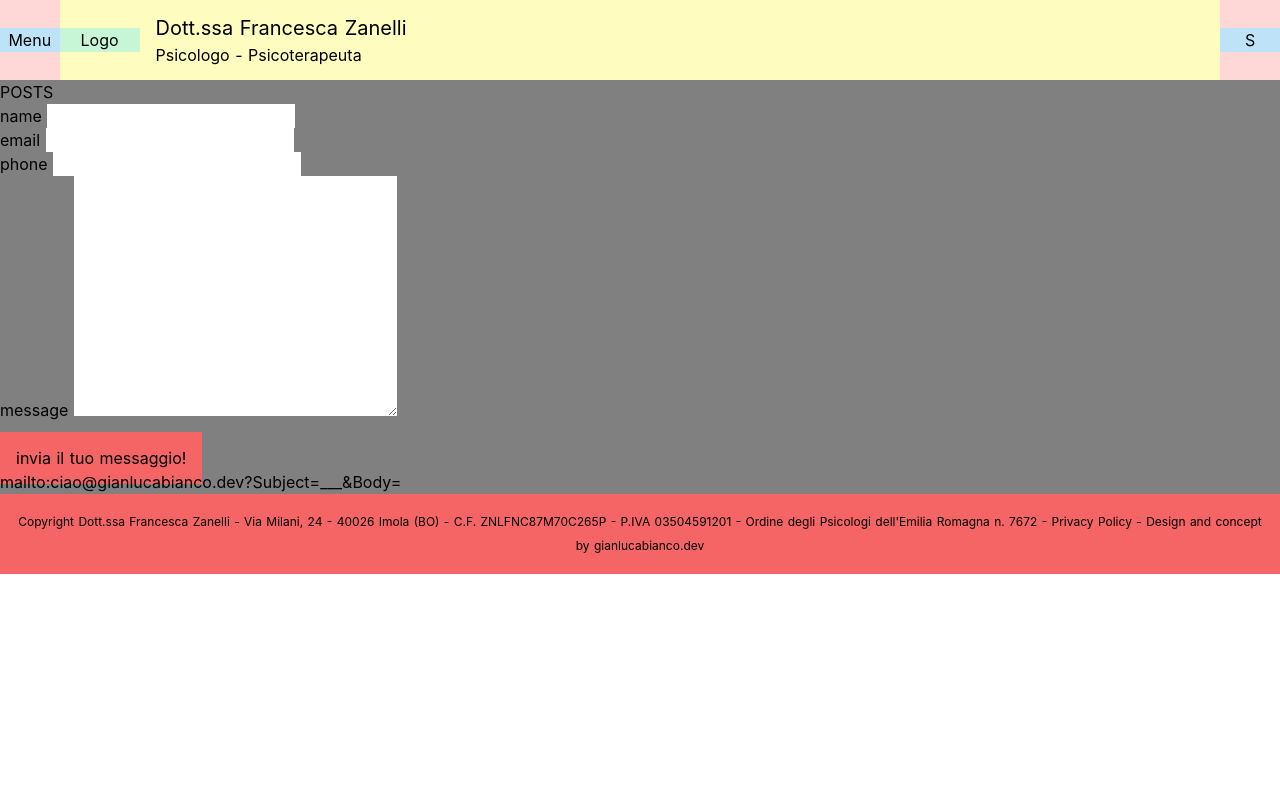
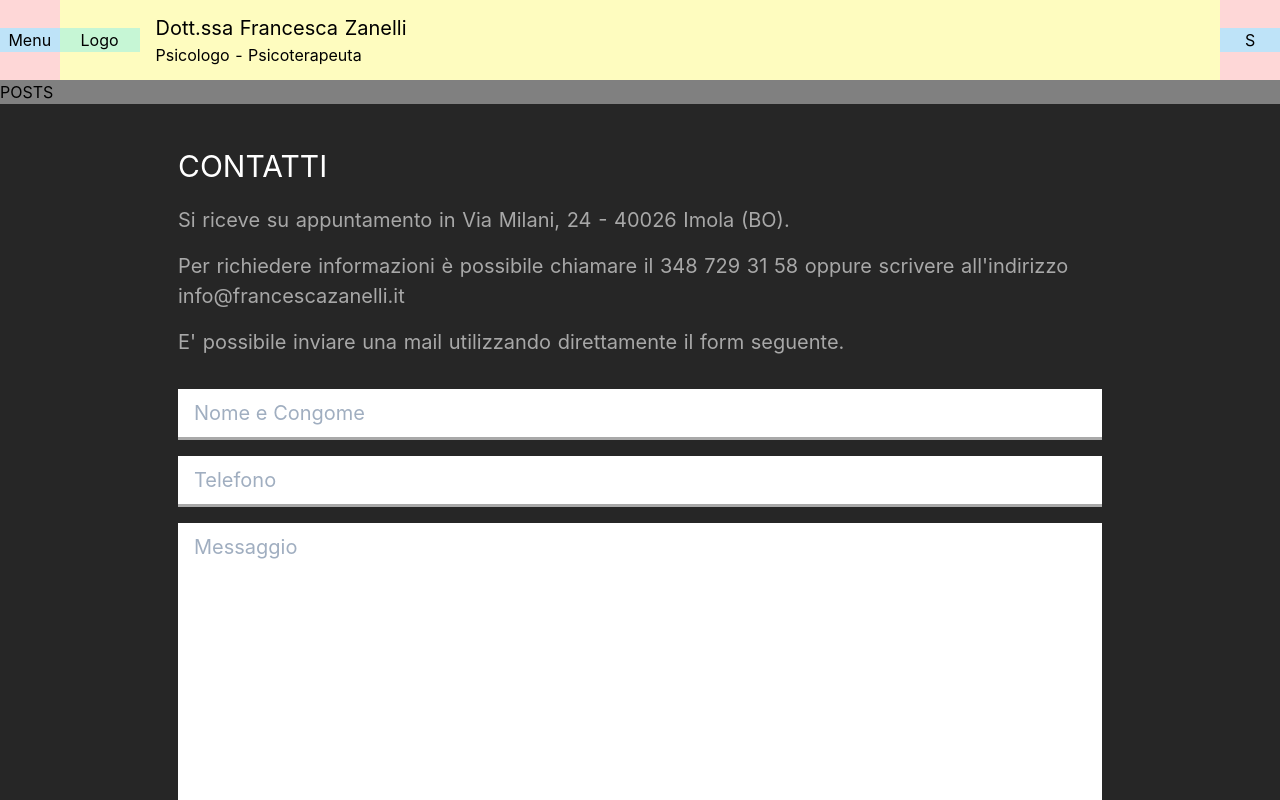
Before and after one commit to gianlucabianco/zanelli-nuxt, a Nuxt app: page / in a window 1280 px wide. Shown: the top 800 px of the page. Built offline with nearby package versions, Linux system fonts and the light colour scheme.

Commit message:
FEAT && STYLE: contact form && footer

```diff
--- a/components/ZContactForm.vue
+++ b/components/ZContactForm.vue
@@ -1,64 +1,59 @@
 <template>
   <div class="z-contact-form">
-    <form name="modulo">
-      <div class="z-form-group">
-        <label for="name">
-          name
-        </label>
+    <form class="z-contact-form__module">
+      <div
+         class="z-contact-form__module--description"
+      >
+        <h3>
+          CONTATTI
+        </h3>
+        <p>
+          Si riceve su appuntamento in Via Milani, 24 - 40026 Imola (BO).
+        </p>
+        <p>
+          Per richiedere informazioni è possibile chiamare il 348 729 31 58 oppure scrivere all'indirizzo info@francescazanelli.it
+        </p>
+        <p>
+          E' possibile inviare una mail utilizzando direttamente il form seguente.
+        </p>
+      </div>
+      <div class="z-contact-form__module__form-group">
         <input
           v-model="name"
-          :placeholder="name"
+          placeholder="Nome e Congome"
           type="text"
           name="name"
+          class="z-contact-form__module__form-group--input"
         >
       </div>
-      <div class="z-form-group">
-        <label for="email">
-          email
-        </label>
+      <div class="z-contact-form__module__form-group">
         <input
-          v-model="email"
-          :placeholder="email"
+          v-model="phone"
+          placeholder="Telefono"
           type="text"
-          name="email"
+          name="phone"
+          class="z-contact-form__module__form-group--input"
         >
       </div>
-      <div class="z-form-group">
-        <label for="phone">
-          phone
-        </label>
-        <input
-          v-model="phone"
-          :placeholder="phone"
-          type="text"
-          name="phone"
-        >
-      </div>
-      <div class="z-form-group">
-        <label for="message">
-          message
-        </label>
+      <div class="z-contact-form__module__form-group">
         <textarea
           v-model="message"
-        :placeholder="message"
+          placeholder="Messaggio"
           type="text"
           name="message"
           rows="10"
           cols="30"
+          class="z-contact-form__module__form-group--input"
         />
       </div>
-      <br>
-    </form>
       <a
-      class="testBnt"
+        class="z-contact-form__module--btn"
         target="_blank"
         :href="submitLink"
       >
-      invia il tuo messaggio!
+        INVIA
       </a>
-    <div class="">
-      {{ name }} {{ email }} {{ phone }} {{ message }} {{ submitLink }}
-    </div>
+    </form>
   </div>
 </template>
 
@@ -70,29 +65,124 @@ export default {
       email: '',
       phone: '',
       message: '',
-      // submitLink: 'mailto:pi.gs.bianco@gmail.com?Subject=_' + this.name + '_' + this.email + '_' + this.phone + '&Body=' + this.message,
     };
   },
   computed: {
+    filteredName() {
+
+      if ( this.name )
+        return this.name.split(' ').join('%20');
+
+      return this.name;
+
+    },
+    filteredEmail() {
+
+      if ( this.email )
+        return this.email.split(' ').join('%20');
+
+      return this.email;
+
+    },
+    filteredPhone() {
+
+      if ( this.phone )
+        return this.phone.split(' ').join('%20');
+
+      return this.phone;
+
+    },
+    filteredMessage() {
+
+      if ( this.message )
+        return this.message.split(' ').join('%20');
+
+      return this.message;
+
+    },
     submitLink() {
-      return 'mailto:ciao@gianlucabianco.dev?Subject=_' + this.name + '_' + this.email + '_' + this.phone + '&Body=' + this.message;
-    },
-  },
-  methods: {
-    submit() {
-
+      return 'mailto:ciao@gianlucabianco.dev?Subject=_' + this.filteredName + '%20' + this.filteredEmail + '%20' + this.filteredPhone + '&Body=' + this.filteredMessage;
     },
   },
 }
 </script>
 
 <style
-  lang="css"
+  lang="scss"
   scoped
 >
-.testBnt {
 
-  @apply .bg-red-500 .p-4 .my-4;
+.z-contact-form {
+
+  color: #a8a8a8 ;
+  background-color: #262626;
+
+  @apply p-6 text-xl;
+
+  &__module {
+
+    @screen lg {
+
+      @apply w-3/4 mx-auto;
 
     }
+
+    &--description {
+
+      h3 {
+
+        @apply py-4 text-3xl text-white;
+
+      }
+
+      p {
+
+        @apply pb-4;
+
+      }
+
+    }
+
+    &__form-group {
+
+      @apply w-full my-4;
+
+      &--input {
+
+        line-height: 32px;
+        border-bottom: 3px solid darkgrey;
+
+        @apply w-full py-2 px-4 outline-none text-black;
+
+        &:focus {
+
+          box-shadow: 0 0 5px rgba(223, 247, 254, 1);
+          border: 1px solid rgba(223, 247, 254, 1);
+
+        }
+
+      }
+
+    }
+
+    &--btn {
+
+      transition: 0.5s ease-in-out;
+
+      @apply w-full inline-block p-4 my-4 text-center border-2 border-solid border-white text-white;
+
+      &:hover {
+
+        transition: 0.5s ease-in-out;
+
+        @apply bg-white text-black;
+
+      }
+
+    }
+
+  }
+
+}
+
 </style>
--- a/components/ZFooter.vue
+++ b/components/ZFooter.vue
@@ -14,12 +14,14 @@
 .z-footer {
 
   min-height: 80px;
+  color: #767676;
+  background-color: #1E1E1E;
 
-  @apply .flex .items-center .justify-center .w-full .flex .text-xs .bg-red-500 .py-4 .px-4;
+  @apply flex items-center justify-center w-full py-4 px-4 text-xs;
 
   &__content {
 
-    @apply .text-center .leading-loose	;
+    @apply text-center leading-loose	;
 
   }
 
--- a/components/ZNavbar.vue
+++ b/components/ZNavbar.vue
@@ -43,26 +43,26 @@
 
 .z-navbar {
 
-      @apply .flex .w-full .fixed .h-20 .bg-red-200 .z-10;
+      @apply flex w-full fixed h-20 bg-red-200 z-10;
 
       &__menu,
       &__search {
 
-        @apply .flex .self-center .justify-center .w-16 .bg-blue-200 .px-2;
+        @apply flex self-center justify-center w-16 bg-blue-200 px-2;
 
       }
 
       &__main {
 
-        @apply .flex .bg-yellow-200 .w-full;
+        @apply flex bg-yellow-200 w-full;
 
         &--logo {
 
-          @apply .hidden;
+          @apply hidden;
 
           @screen sm {
 
-            @apply .flex .self-center .justify-center .w-20 .bg-green-200;
+            @apply flex self-center justify-center w-20 bg-green-200;
 
           }
 
@@ -70,23 +70,23 @@
 
         &--title {
 
-          @apply .flex .self-center .flex-col .px-2;
+          @apply flex self-center flex-col px-2;
 
           @screen sm {
 
-            @apply .px-4;
+            @apply px-4;
 
           }
 
           &--name {
 
-            @apply .text-xl;
+            @apply text-xl;
 
           }
 
           &--job {
 
-            @apply .text-base;
+            @apply text-base;
 
           }
 
--- a/nuxt.config.js
+++ b/nuxt.config.js
@@ -5,7 +5,6 @@ const path = require('path');
 // a filtered file list
 const glob = require('glob');
 
-// FIXME: DOESN'T WORK ?
 // generates the dynamic routes for MD files
 var dynamicRoutes = getDynamicPaths({
  '/posts': 'posts/*.md'
--- a/tailwind.config.js
+++ b/tailwind.config.js
@@ -5,4 +5,4 @@ module.exports = {
   theme: {},
   variants: {},
   plugins: [],
-}
+};
```
Also changed, not shown: 1 other file (tests, documents, lock files or other folders). Lines whose indentation alone changed are shown as unchanged.
